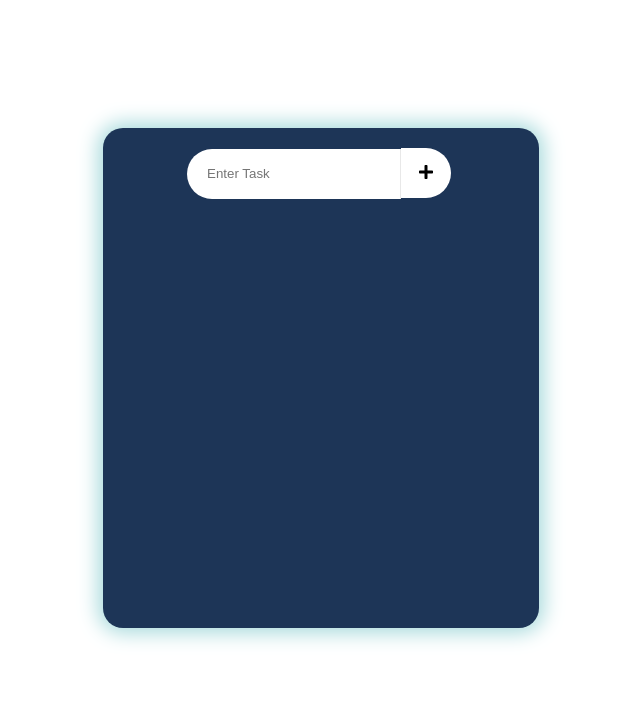
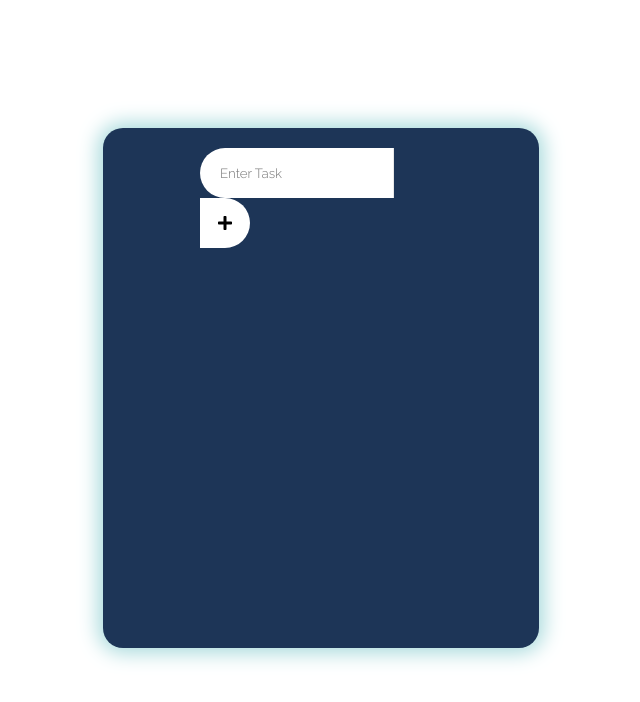
Before and after one commit to shashwatshaurya/react-todo, a React (Create React App) app: page / in a window 1280 px wide. Shown: the top 702 px of the page, without its empty margins (319-959 px from the left). Built offline with nearby package versions, Linux system fonts and the light colour scheme.

Commit message:
added font

```diff
--- a/src/App.css
+++ b/src/App.css
@@ -1,13 +1,17 @@
+@import url('https://fonts.googleapis.com/css2?family=Raleway:wght@300&display=swap');
+
 * {
     box-sizing: border-box;
     margin: 0;
     padding: 0;
+    font-family: 'Raleway', sans-serif;
 }
 
 .App {
     background-color: #1d3557;
-    height: 500px;
+    height: 520px;
     width: 34%;
+    max-width: 480px;
     margin-left: auto;
     margin-right: auto;
     margin-top: 10%;
```
